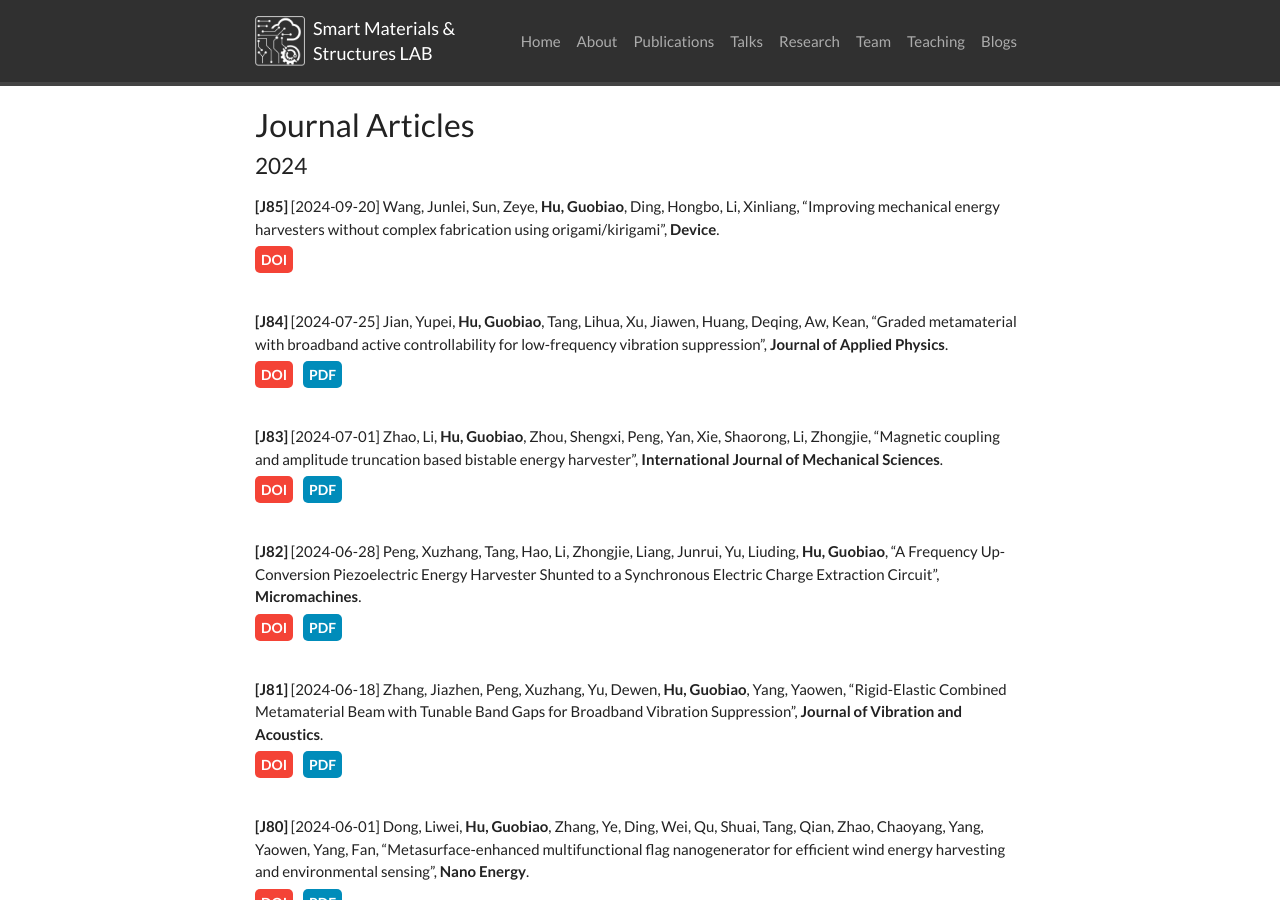
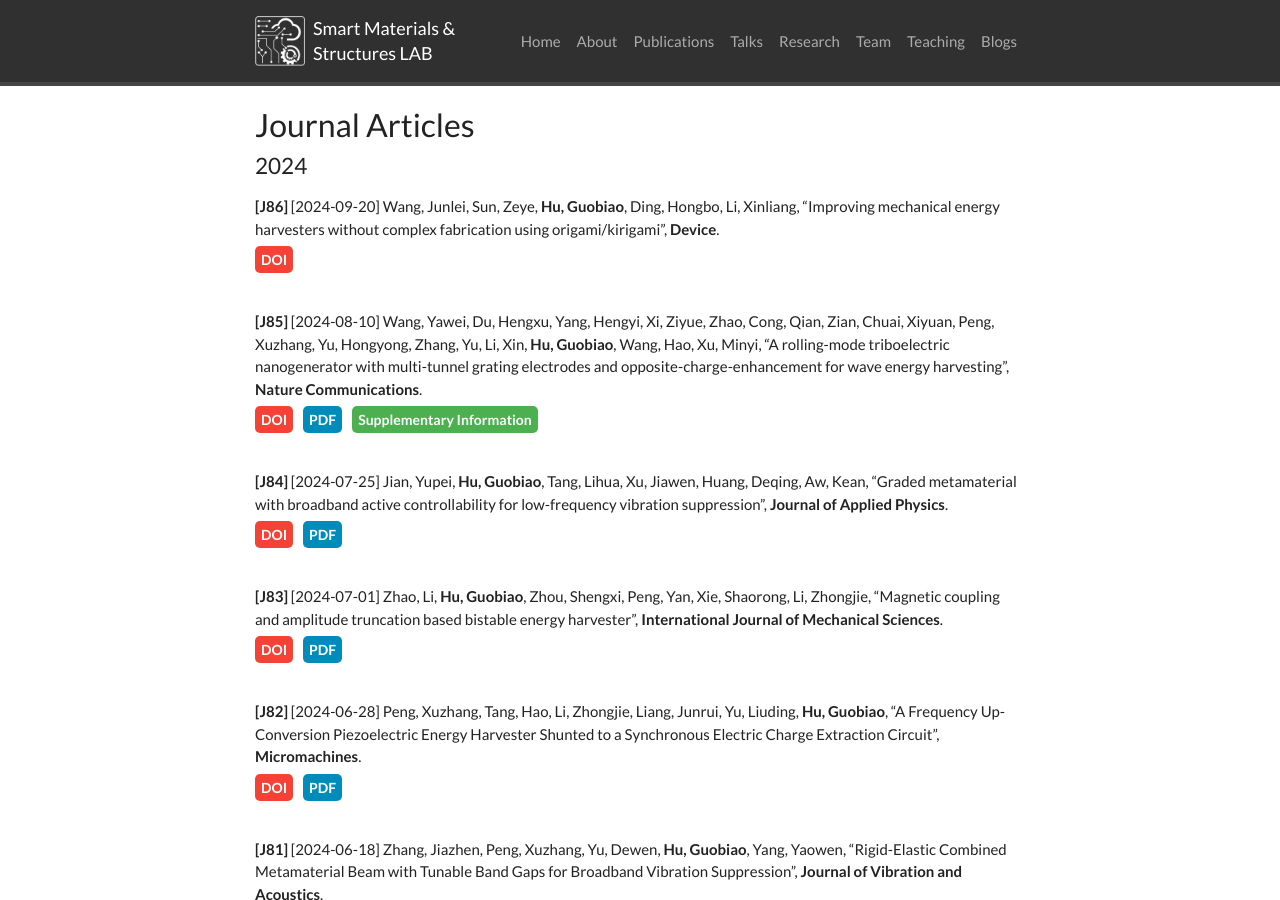
Before and after one commit to sms-lab/sms-lab.github.io, a Jekyll site: the page built from _pages/publications.md, in a window 1280 px wide and 900 px high. Built offline with Jekyll 4.4.1, drawn with Linux system fonts in a browser that asks for light colours; nearby versions of some CDN libraries; a style sheet for code colours, icons or effects is not loaded.

Commit message:
Update article2024.yml

```diff
--- a/_data/article2024.yml
+++ b/_data/article2024.yml
@@ -1,4 +1,4 @@
-- index: 85
+- index: 86
   published: 2024-09-20
   authors:
   - Wang, Junlei
@@ -14,6 +14,33 @@
   doi: 10.1038/s41467-024-51245-5
   Doi: https://www.cell.com/device/abstract/S2666-9986(24)00470-8
   PDF:
+
+- index: 85
+  published: 2024-08-10
+  authors:
+  - Wang, Yawei
+  - Du, Hengxu
+  - Yang, Hengyi
+  - Xi, Ziyue
+  - Zhao, Cong
+  - Qian, Zian
+  - Chuai, Xiyuan
+  - Peng, Xuzhang
+  - Yu, Hongyong
+  - Zhang, Yu
+  - Li, Xin
+  - Hu, Guobiao
+  - Wang, Hao
+  - Xu, Minyi
+  title: A rolling-mode triboelectric nanogenerator with multi-tunnel grating electrodes and opposite-charge-enhancement for wave energy harvesting
+  journal: Nature Communications
+  volume: '15'
+  issue: '1'
+  pages: 6834
+  doi: 10.1038/s41467-024-51245-5
+  Doi: https://www.nature.com/articles/s41467-024-51245-5
+  PDF: Wang et al_2024_A rolling-mode triboelectric nanogenerator with mu.pdf
+  Supplementary Information: J85_SI.pdf
 
 - index: 84
   published: 2024-07-25
```
